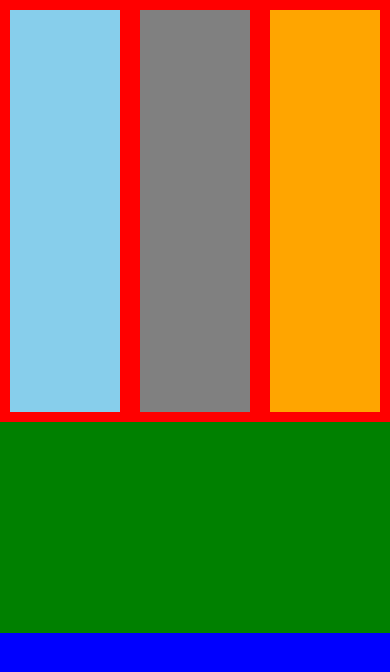
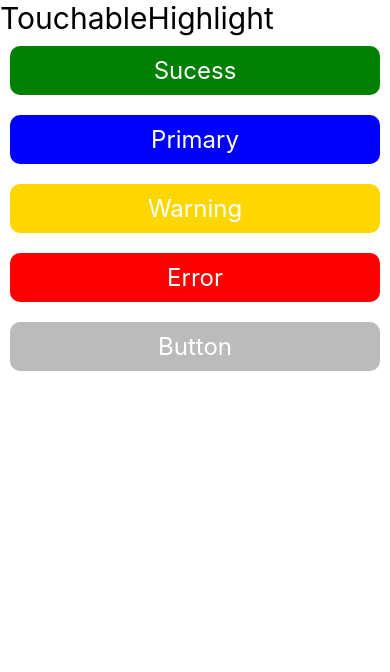
Before and after one commit to AbhishekMalkhedkar/FirstProject, a React Native app: screen / in a window 390 px wide. Shown: the top 672 px of the page. Built offline with nearby package versions, Linux system fonts and the light colour scheme.

Commit message:
TouchableHighlight

```diff
--- a/App.jsx
+++ b/App.jsx
@@ -6,18 +6,27 @@
  */
 
 import React from 'react';
-import {  View, StyleSheet  } from 'react-native';
+import {  View, StyleSheet, Text, TouchableHighlight  } from 'react-native';
 
 const App = () => {
   return (
     <View style={styles.main}>
-      <View style={styles.box1}>
-        <View style={styles.InnerBox1}></View>
-        <View style={styles.InnerBox2}></View>
-        <View style={styles.InnerBox3}></View>
-      </View>
-      <View style={styles.box2}></View>
-      <View style={styles.box3}></View>
+      <Text style={{fontSize : 30}}>TouchableHighlight</Text>
+      <TouchableHighlight>
+        <Text style={[styles.btn, styles.success]}>Sucess</Text>
+      </TouchableHighlight>
+      <TouchableHighlight>
+        <Text style={[styles.btn, styles.primary]}>Primary</Text>
+      </TouchableHighlight>
+      <TouchableHighlight>
+        <Text style={[styles.btn, styles.warning]}>Warning</Text>
+      </TouchableHighlight>
+      <TouchableHighlight>
+        <Text style={[styles.btn, styles.error]}>Error</Text>
+      </TouchableHighlight>
+      <TouchableHighlight>
+        <Text style={styles.btn}>Button</Text>
+      </TouchableHighlight>
     </View>
   )
 }
@@ -26,33 +35,29 @@ const styles = StyleSheet.create({
   main : {
     flex : 1,
   },
-  box1 : {
-    flex : 2,
-    backgroundColor : 'red',
-    flexDirection : 'row'
+  btn : {
+    backgroundColor : '#bbb',
+    color : '#fff',
+    fontSize : 24,
+    padding : 10,
+    margin : 10,
+    textAlign : 'center',
+    borderRadius : 10,
+    shadowColor : 'black',
+    elevation : 10,
+    shadowOpacity : 1
   },
-  box2 : {
-    flex : 1,
+  success : {
     backgroundColor : 'green'
   },
-  box3 : {
-    flex : 1,
+  primary : {
     backgroundColor : 'blue'
   },
-  InnerBox1 : {
-    flex : 1,
-    backgroundColor : 'skyblue',
-    margin : 10
+  warning : {
+    backgroundColor : 'gold'
   },
-  InnerBox2 : {
-    flex : 1,
-    backgroundColor : 'grey',
-    margin : 10
-  },
-  InnerBox3 : {
-    flex : 1,
-    backgroundColor : 'orange',
-    margin : 10
+  error : {
+    backgroundColor : 'red'
   }
 })
 
```
